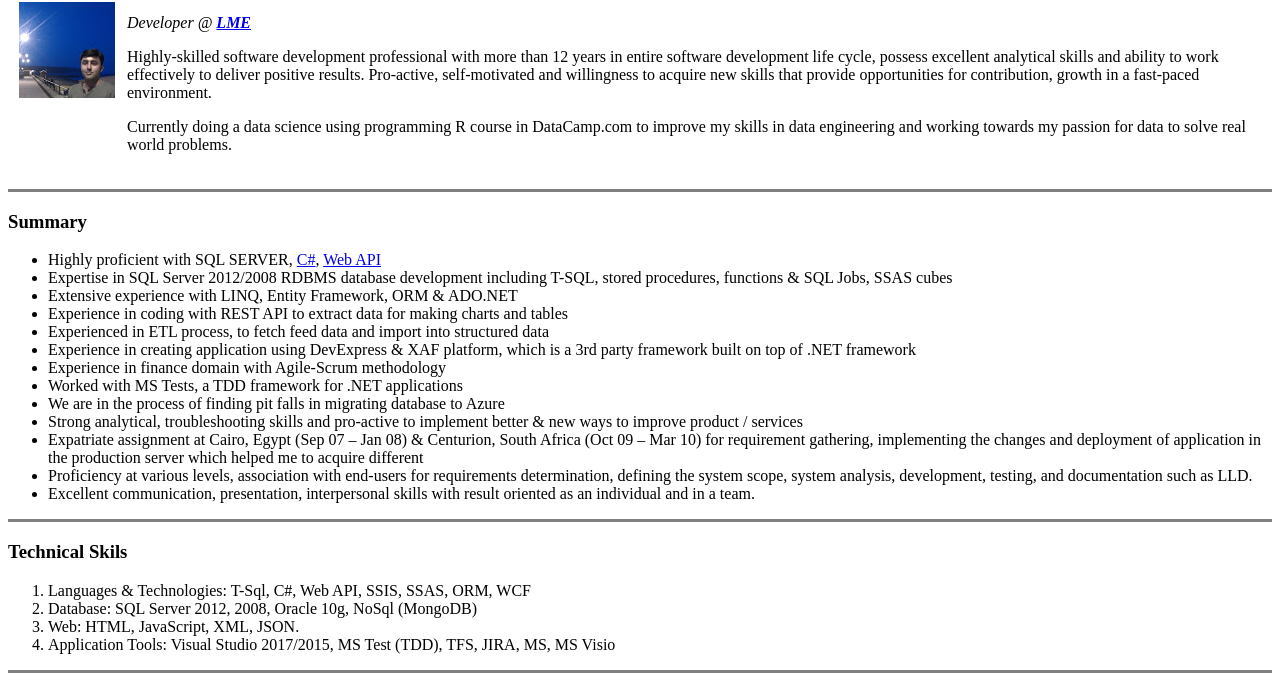
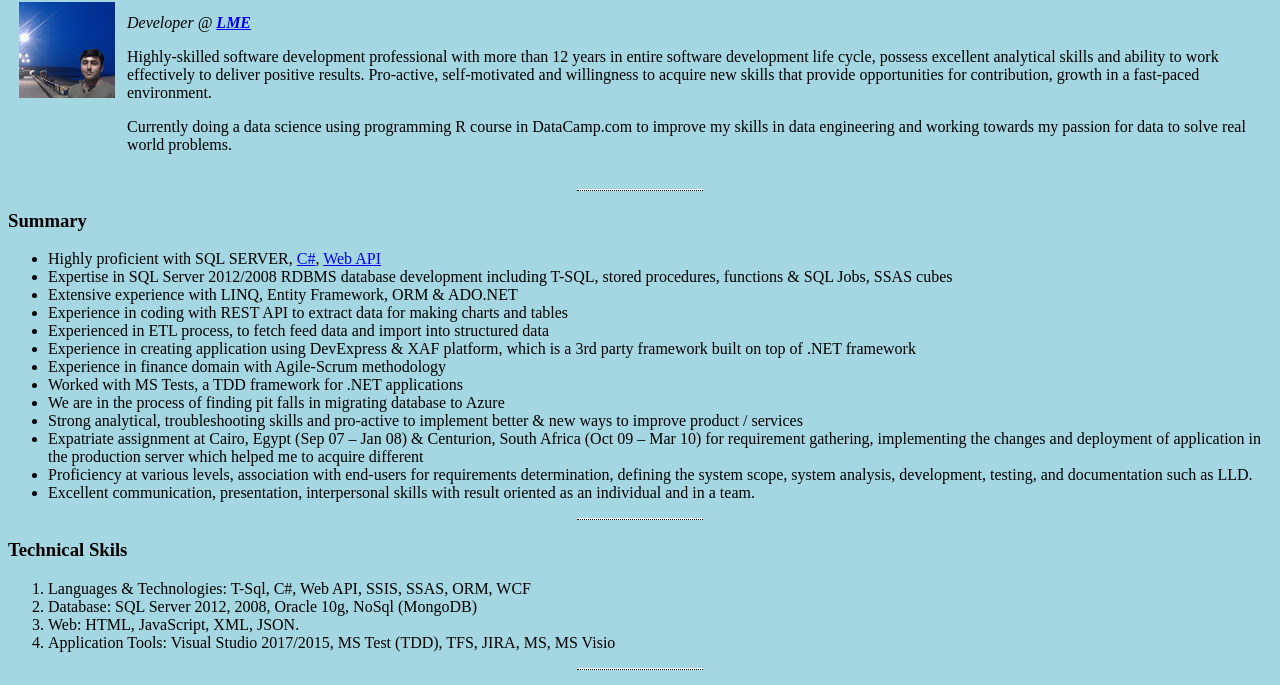
Before and after one commit to Premkumar982/MyWebsite, a plain HTML site: page MySIte/Index.html in a window 1280 px wide. Shown: the part 85-770 px from the top of the page. Drawn offline with Linux system fonts and the light colour scheme.

Commit message:
Added New folder and CSS

```diff
--- a/MySIte/Index.html
+++ b/MySIte/Index.html
@@ -10,6 +10,19 @@ This is auto completed by using emmit
   <!-- Character encoding is done using utf-8 and it should used as standard -->
   <meta charset="utf-8">
   <title>Personal </title>
+  <style >
+    body{
+      background-color:#A4D7E1;
+    }
+    hr
+    {
+      border-style:none none dotted none;
+      background-color:white;
+      height:1px;
+      width:10%;
+      font: 100px;
+    }
+  </style>
 </head>
 
 <body>
@@ -29,7 +42,7 @@ This is auto completed by using emmit
     </tr>
   </table>
 
-  <hr size="3" noshade />
+  <hr />
 
   <h3> Summary</h3>
   <ul>
@@ -49,7 +62,7 @@ This is auto completed by using emmit
     <li>Excellent communication, presentation, interpersonal skills with result oriented as an individual and in a team.</li>
   </ul>
 
-<hr size=3px noshade>
+<hr>
 
   <h3>Technical Skils</h3>
   <ol>
@@ -59,7 +72,7 @@ This is auto completed by using emmit
     <li>Application Tools: Visual Studio 2017/2015, MS Test (TDD), TFS, JIRA, MS, MS Visio</li>
   </ol>
 
-<hr size=3px noshade>
+<hr >
 <h3>Work Experience</h3>
 
 <table cellspacing="10px" >
@@ -87,7 +100,7 @@ This is auto completed by using emmit
 </tbody>
 </table>
 
-<hr size=3px noshade>
+<hr >
 
 <h3>Skills</h3>
 <table cellspacing="10px">
```
Also changed, not shown: MySIte/TechLookup/CSSLookup.html (added, +3 -0 lines), MySIte/CSS/Style.css (added), MySIte/docs/Test.html (added).
